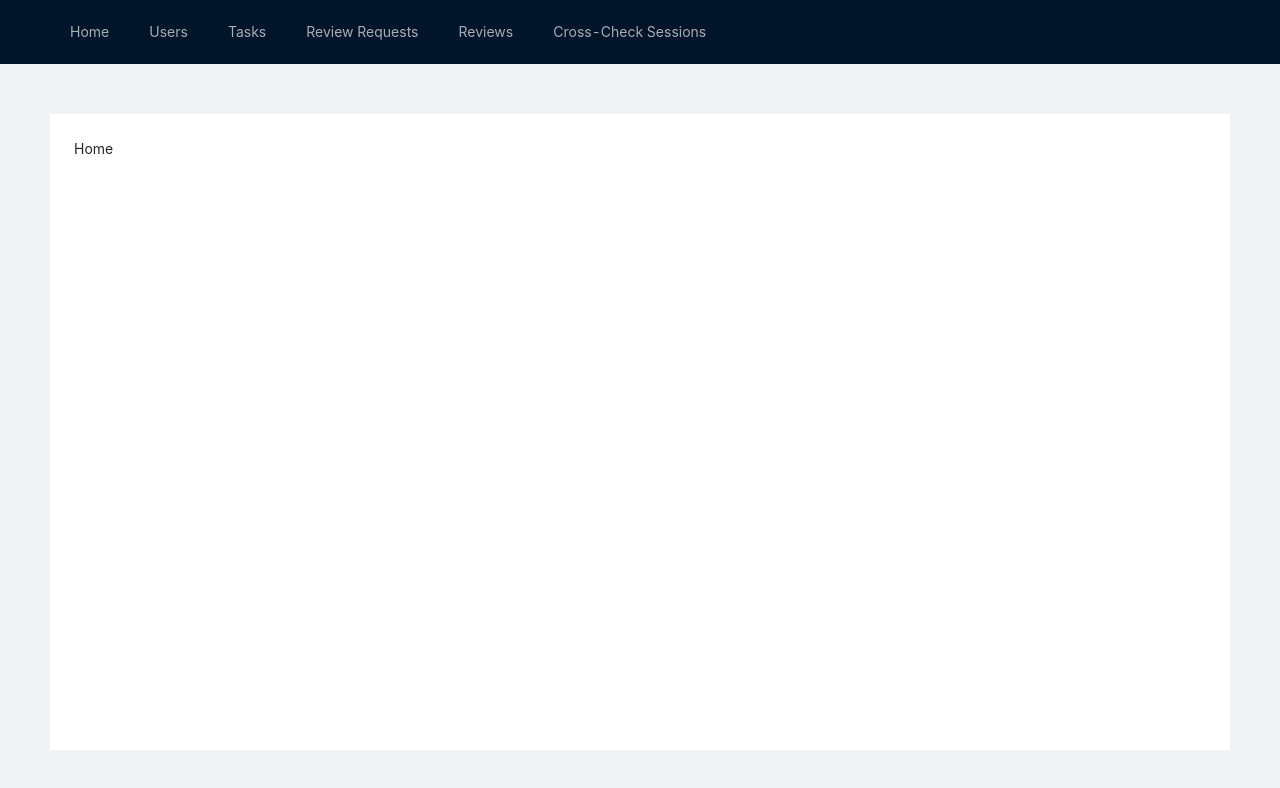
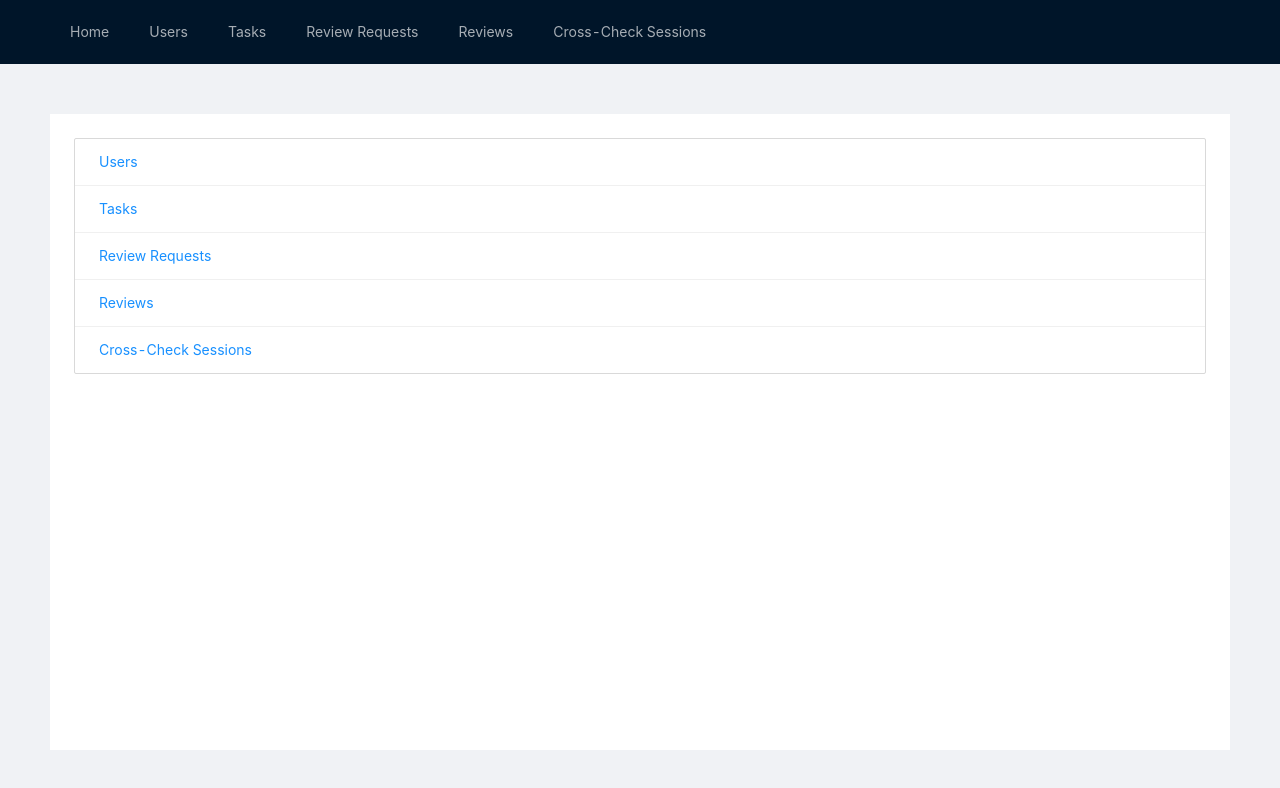
Before and after one commit to lp-msarchitect/x-check-app, a React (Create React App) app: page / in a window 1280 px wide. Shown: the top 788 px of the page. Built offline with nearby package versions, Linux system fonts and the light colour scheme.

Commit message:
feat: Create Home and Users pages

```diff
--- a/db.json
+++ b/db.json
@@ -17,7 +17,7 @@
     {
       "githubId": "ellankz",
       "roles": [
-        "supervisor"
+        "coursemanager"
       ],
       "id": 3
     },
--- a/src/components/Home/Home.tsx
+++ b/src/components/Home/Home.tsx
@@ -1,7 +1,27 @@
 import React from 'react';
+import { List } from 'antd';
+import { Link } from 'react-router-dom';
+
+const data = [
+  { text: 'Users', path: '/users' },
+  { text: 'Tasks', path: '/tasks' },
+  { text: 'Review Requests', path: '/review-requests' },
+  { text: 'Reviews', path: '/reviews' },
+  { text: 'Cross-Check Sessions', path: '/sessions' },
+];
 
 const Home = (): JSX.Element => {
-  return <div>Home</div>;
+  return (
+    <List
+      bordered
+      dataSource={data}
+      renderItem={(item: { text: string; path: string }): JSX.Element => (
+        <List.Item>
+          <Link to={item.path}>{item.text}</Link>
+        </List.Item>
+      )}
+    />
+  );
 };
 
 export default Home;
--- a/src/components/Users/Users.tsx
+++ b/src/components/Users/Users.tsx
@@ -2,15 +2,20 @@ import React, { useEffect } from 'react';
 import { useDispatch, useSelector } from 'react-redux';
 import { ThunkDispatch } from 'redux-thunk';
 import { AnyAction } from 'redux';
+import { Table, Tag } from 'antd';
 import { getUsers } from '../../actions';
 import { AppReduxState, UsersState } from '../../models/redux-models';
-import { User } from '../../models/data-models';
+import { User, UserRole } from '../../models/data-models';
 
 type State = UsersState;
 type AppDispatch = ThunkDispatch<State, void, AnyAction>;
 
 const Students = (): JSX.Element => {
-  const users = useSelector<AppReduxState, UsersState>((state) => state.users);
+  const users = useSelector<AppReduxState, User[]>((state) =>
+    Object.values(state.users).map((user) => {
+      return { ...user, key: user.githubId };
+    })
+  );
 
   const dispatch: AppDispatch = useDispatch();
 
@@ -18,18 +23,41 @@ const Students = (): JSX.Element => {
     dispatch(getUsers());
   }, [dispatch]);
 
-  const items = Object.values(users).map((item: User) => {
-    return <div key={item.githubId}>{item.githubId}</div>;
-  });
+  const columns = [
+    {
+      title: 'Github ID',
+      dataIndex: 'githubId',
+      key: 'githubId',
+    },
+    {
+      title: 'Roles',
+      key: 'roles',
+      dataIndex: 'roles',
+      render: (roles: UserRole[]): JSX.Element => (
+        <>
+          {roles.map((role) => {
+            let color = 'grey';
+            if (role === 'author') {
+              color = 'volcano';
+            } else if (role === 'student') {
+              color = 'green';
+            } else if (role === 'supervisor') {
+              color = 'magenta';
+            } else if (role === 'coursemanager') {
+              color = 'geekblue';
+            }
+            return (
+              <Tag color={color} key={role}>
+                {role.toUpperCase()}
+              </Tag>
+            );
+          })}
+        </>
+      ),
+    },
+  ];
 
-  return (
-    <div>
-      <div>
-        <div>Students</div>
-        <div>{items}</div>
-      </div>
-    </div>
-  );
+  return <Table columns={columns} dataSource={users} />;
 };
 
 export default Students;
```
